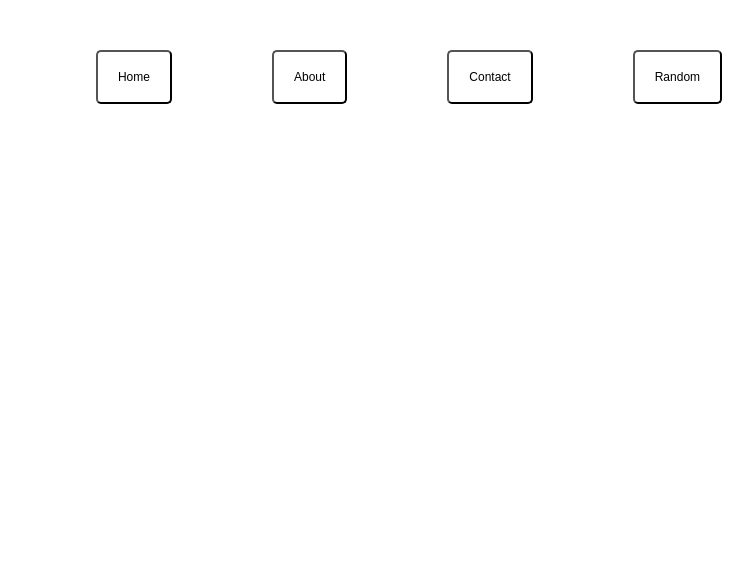
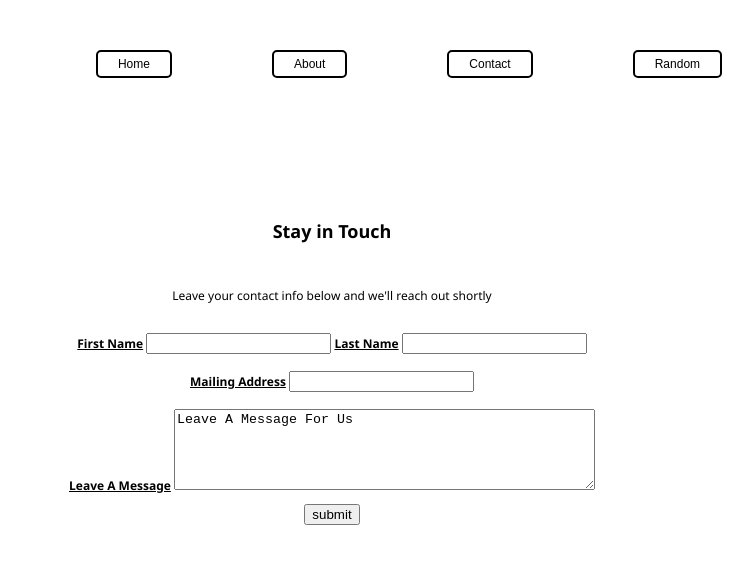
Before and after one commit to VtexGt3/Portfolio_proj, a plain HTML site: page contact.html in a window 1280 px wide. Shown: the full height of the page, 308-1061 px from the left. Drawn offline with Linux system fonts and the light colour scheme.

Commit message:
finish project

```diff
--- a/contact.html
+++ b/contact.html
@@ -1,7 +1,7 @@
 <!DOCTYPE html>
 <html>
     <head>
-        <link href="./resources/css/index.css" type="text/css" rel="stylesheet">
+        <link href="./resources/css/contact.css" type="text/css" rel="stylesheet">
         <title>Victor Z: Portfolio</title>
     </head>
     <body>
@@ -11,9 +11,38 @@
                 <img src="./resources/Founder for Change VZ.png" alt="Menu logo of Victor with Sign">
             </div>
             <nav>
-                <button class="nav_button" href="./index.html">Home</button>
-                <button class="nav_button" href="">About</button>
-                <button class="nav_button" href="./contact.html">Contact</button>
-                <button class="nav_button" href="">Random</button>
+                <a href="./index.html"><button class="nav_button">Home</button></a>
+                <a><button class="nav_button" href="">About</button></a>
+                <a href="./contact.html"><button class="nav_button">Contact</button></a>
+                <a><button class="nav_button" href="">Random</button></a>
             </nav>
         </header>
+
+        <main>
+            <div id="contact_form">
+            <form>
+                <h2>Stay in Touch</h2><br>
+                <p>Leave your contact info below and we'll reach out shortly</p><br>
+
+                <section class="name">
+                    <label for="first">First Name</label>
+                    <input type="text" name="first" id="first">
+                    <label for="last">Last Name</label>
+                    <input type="text" name="last" id="last">
+                </section><br>
+                <section class="address">
+                    <label for="address">Mailing Address</label>
+                    <input type="text" name="address" id="address">
+                </section><br>
+                <section class="message">
+                    <label for="message">Leave A Message</label>
+                    <textarea id="message" name="message" rows="5" cols="50">Leave A Message For Us</textarea>
+                </section>
+
+
+                <section class="submission">
+                    <input type="submit" value="submit">
+                </section>
+            </form>
+            </div>
+        </main>
--- a/resources/css/contact.css
+++ b/resources/css/contact.css
@@ -26,8 +26,9 @@ nav {
     border-radius: 100%;
 }
 
-button {
-    border: 2px solid black
+
+a button {
+    border: 2px solid black;
     color: black;
     background-color: white;
     padding: 5px 20px;
@@ -48,3 +49,20 @@ header img{
     object-fit: cover;
     border-radius: 100%;
 }
+/*form items*/
+
+#contact_form {
+    padding: 50px;
+    margin: 50px;
+    justify-content: center;
+    text-align: center;
+}
+
+label {
+    font-weight: bold;
+    text-decoration: underline;
+}
+
+.submission {
+    margin: 10px;
+}
--- a/resources/css/index.css
+++ b/resources/css/index.css
@@ -26,14 +26,15 @@ nav {
     border-radius: 100%;
 }
 
-button {
-    border: 2px solid black
+a button {
+    border: 2px solid black;
     color: black;
     background-color: white;
     padding: 5px 20px;
     cursor: pointer;
     border-radius: 5px;
     font-size: 12px;
+
 
 }
 
```
Also changed, not shown: index.html (+4 -4 lines).
